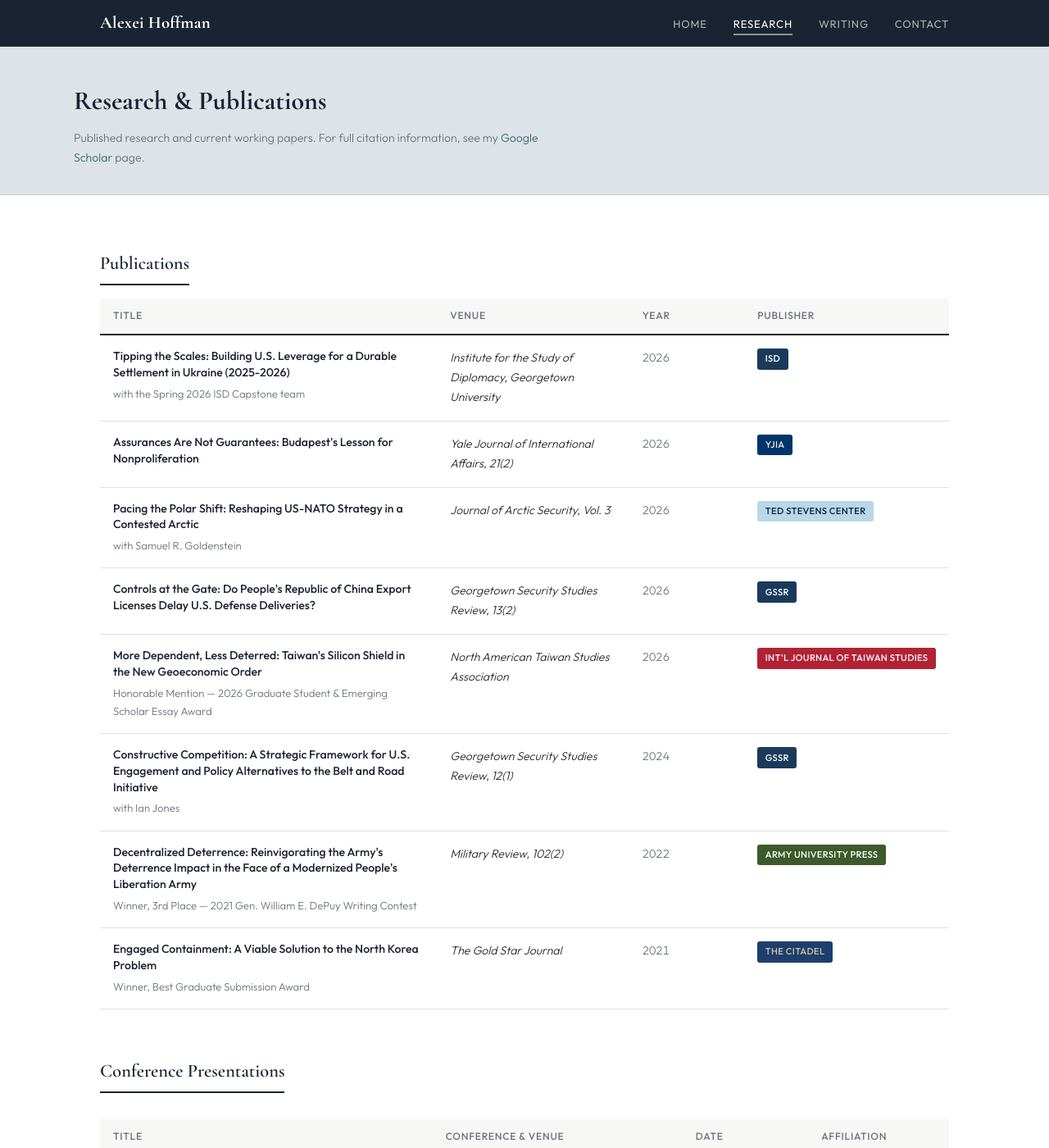
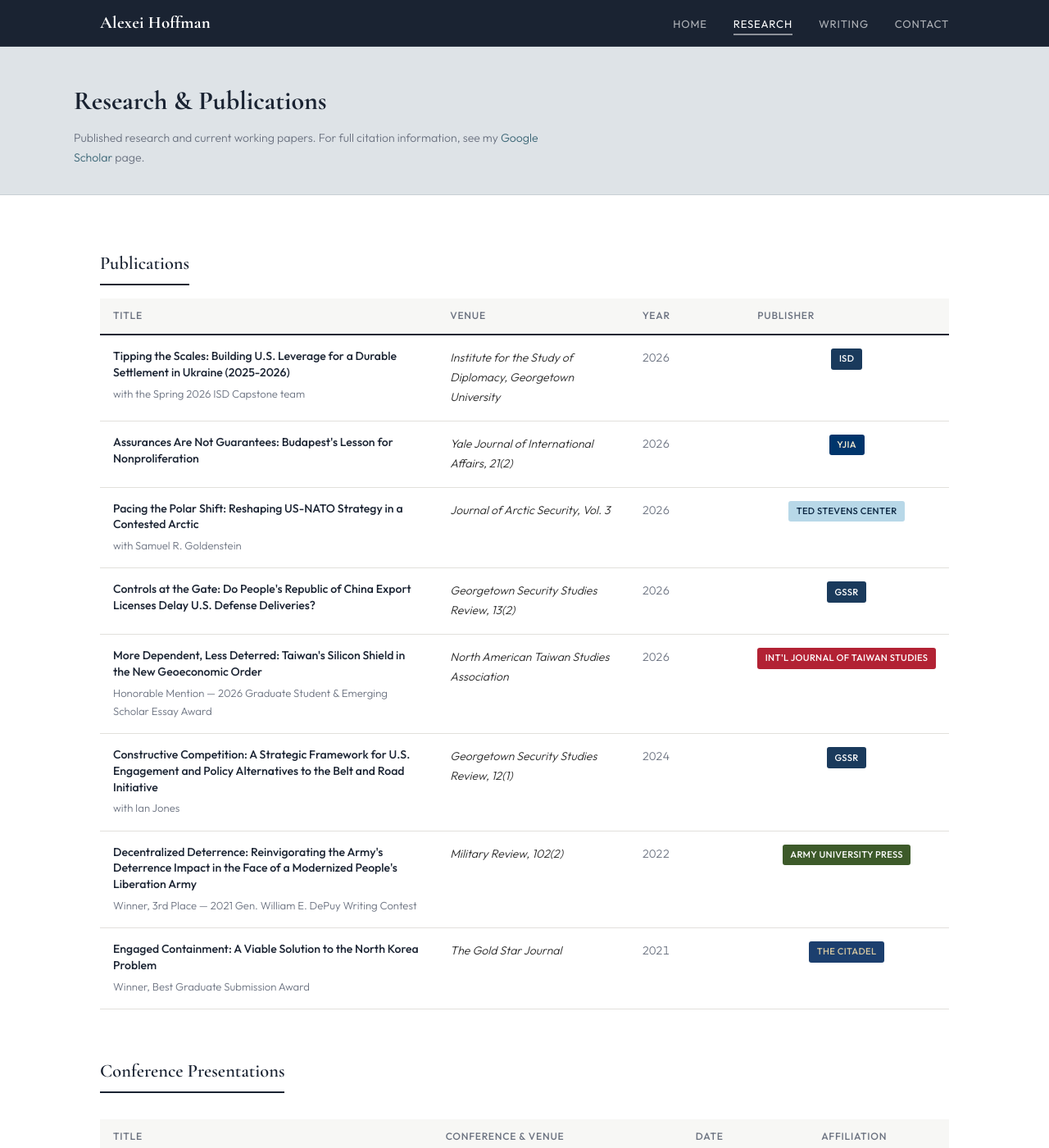
Before and after one commit to a-novi13-byte/a-novi13-byte.github.io, a Jekyll site: the page built from research.html, in a window 1280 px wide and 1400 px high. Shown: the whole window at 82% size. Built offline with Jekyll 4.4.1, drawn with Linux system fonts in a browser that asks for light colours.

Commit message:
Update main.css

```diff
--- a/assets/css/main.css
+++ b/assets/css/main.css
@@ -69,6 +69,10 @@
 .badge-yjia { background: #00356B; color: #f4ecd0; }
 .badge-ijts { background: #B22234; color: #fff; }
 
+/* Publication cover thumbnails — replaces the old text badges in the Publications table */
+.pub-cover { width: 72px; height: auto; aspect-ratio: 3 / 4; object-fit: cover; margin: 0 auto; border: 1px solid rgba(0,0,0,0.08); border-radius: 4px; box-shadow: 0 1px 4px rgba(0,0,0,0.18); }
+.pub-table tbody td:last-child { text-align: center; }
+
 .conf-table { width: 100%; border-collapse: collapse; font-size: 0.86rem; margin-top: 1rem; }
 .conf-table thead th { text-align: left; font-weight: 500; font-size: 0.76rem; letter-spacing: 0.06em; text-transform: uppercase; color: var(--text-muted); padding: 0.65rem 1rem; border-bottom: 2px solid var(--navy); background: var(--bg-alt); }
 .conf-table tbody td { padding: 0.85rem 1rem; border-bottom: 1px solid var(--border); vertical-align: top; }
```
